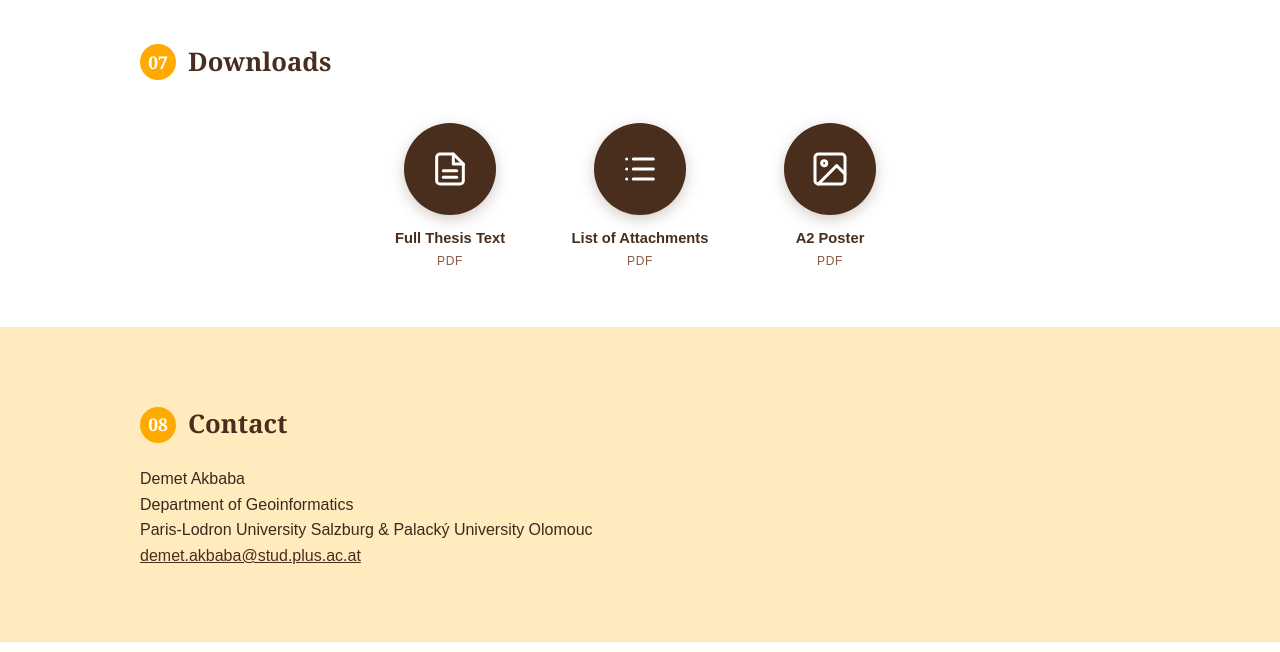
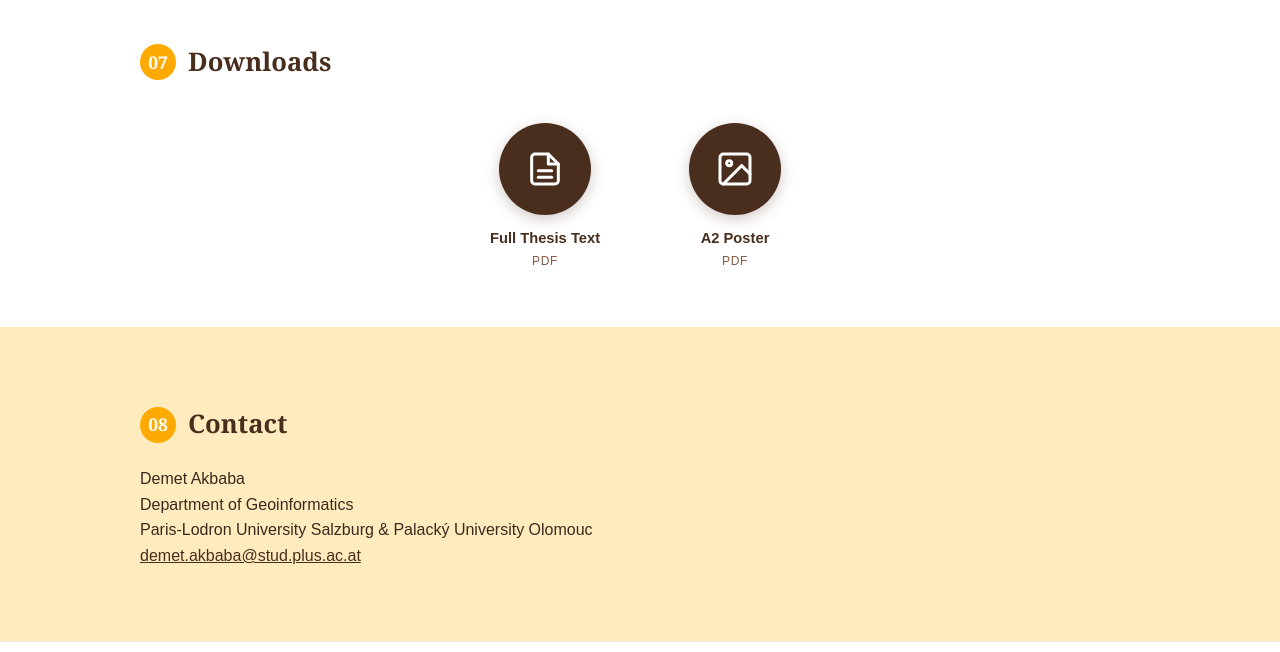
Before and after one commit to dmter/akbaba26-thesis-website, a plain HTML site: page index.html in a window 1280 px wide. Shown: the part 5580-6232 px from the top of the page. Drawn offline with Linux system fonts and the light colour scheme.

Commit message:
Add web-optimized thesis and poster PDFs; remove List of Attachments download card

```diff
--- a/index.html
+++ b/index.html
@@ -391,13 +391,6 @@
         <span class="download-label">Full Thesis Text</span>
         <span class="download-sub">PDF</span>
       </a>
-      <a class="download-card" href="docs/attachments_akbaba.pdf">
-        <span class="download-icon" aria-hidden="true">
-          <svg viewBox="0 0 24 24" fill="none" stroke="currentColor" stroke-width="1.8" stroke-linecap="round" stroke-linejoin="round"><line x1="8" y1="6" x2="20" y2="6"/><line x1="8" y1="12" x2="20" y2="12"/><line x1="8" y1="18" x2="20" y2="18"/><line x1="4" y1="6" x2="4.01" y2="6"/><line x1="4" y1="12" x2="4.01" y2="12"/><line x1="4" y1="18" x2="4.01" y2="18"/></svg>
-        </span>
-        <span class="download-label">List of Attachments</span>
-        <span class="download-sub">PDF</span>
-      </a>
       <a class="download-card" href="docs/poster_akbaba.pdf">
         <span class="download-icon" aria-hidden="true">
           <svg viewBox="0 0 24 24" fill="none" stroke="currentColor" stroke-width="1.8" stroke-linecap="round" stroke-linejoin="round"><rect x="3" y="3" width="18" height="18" rx="2"/><circle cx="8.5" cy="8.5" r="1.5"/><path d="M21 15l-5-5L5 21"/></svg>
```
Also changed, not shown: 3 other files.
